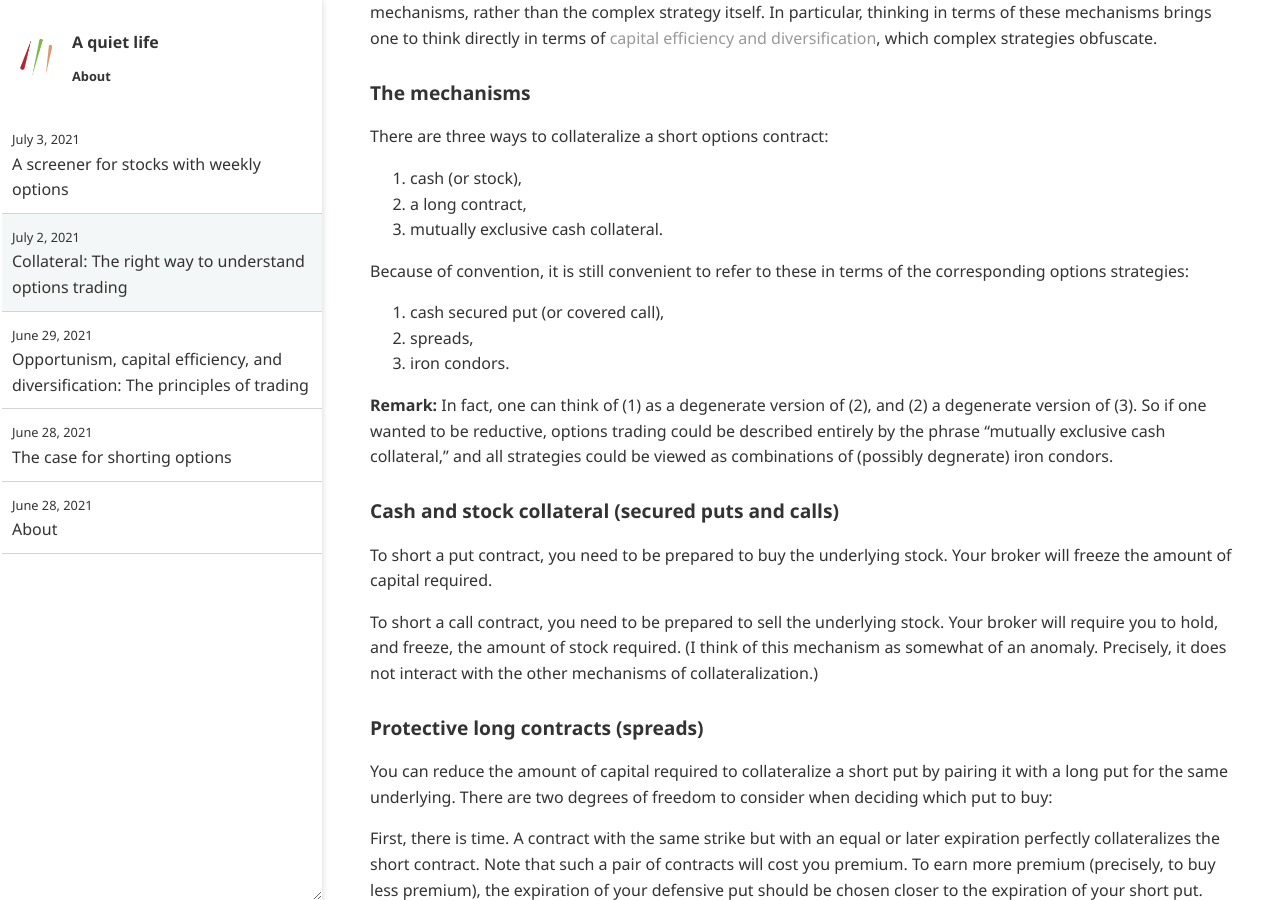
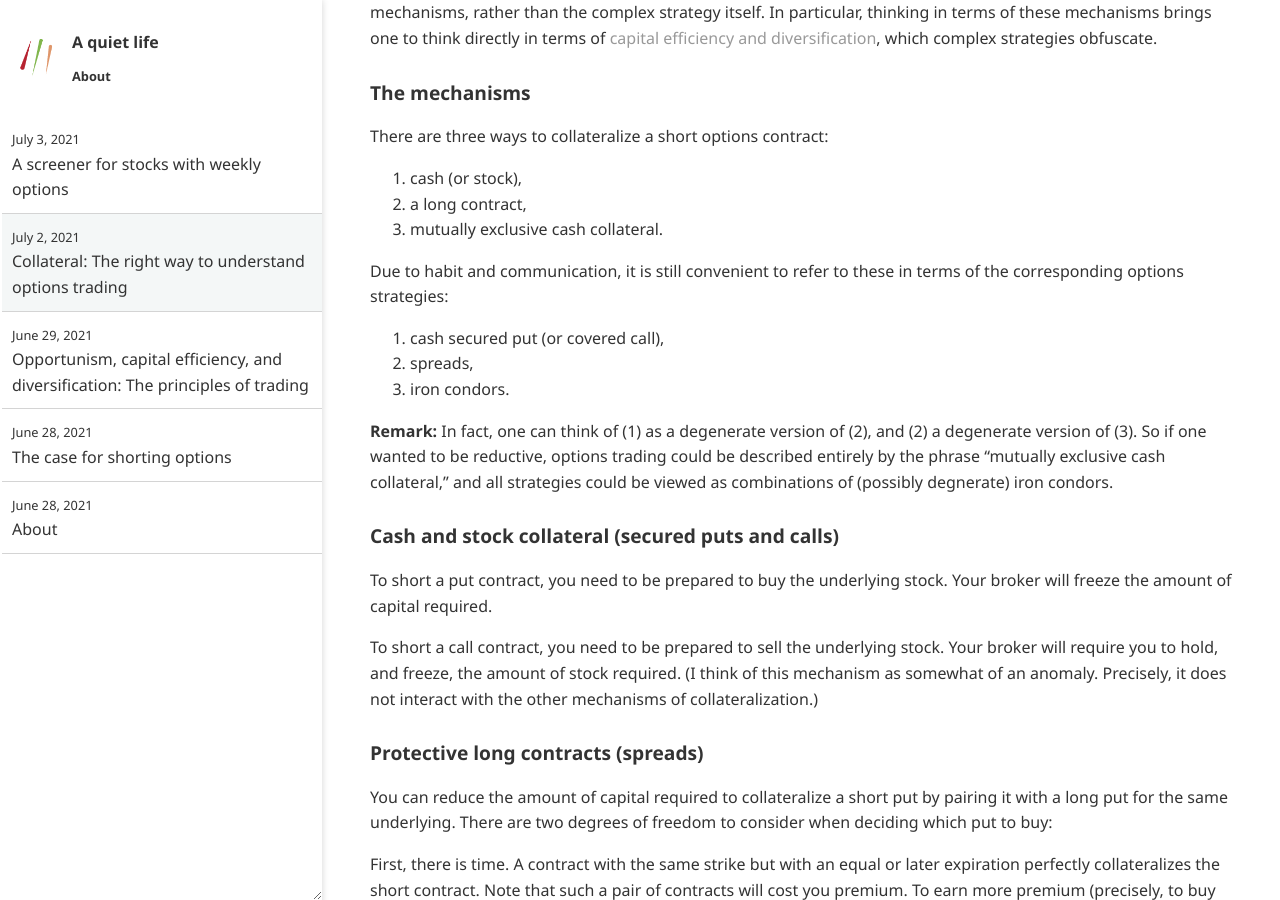
Before and after one commit to ansyblenetwork/aquietlife, a Jekyll site: the page built from _posts/2021-07-02-collateral.md, in a window 1280 px wide and 900 px high, scrolled down 379 px. Built offline with Jekyll 4.4.1, drawn with Linux system fonts in a browser that asks for light colours.

Commit message:
Update 2021-07-02-collateral.md

```diff
--- a/_posts/2021-07-02-collateral.md
+++ b/_posts/2021-07-02-collateral.md
@@ -18,7 +18,7 @@
 2. a long contract,
 3. mutually exclusive cash collateral.
 
-Because of convention, it is still convenient to refer to these in terms of the corresponding options strategies:
+Due to habit and communication, it is still convenient to refer to these in terms of the corresponding options strategies:
 
 1. cash secured put (or covered call),
 2. spreads,
```
